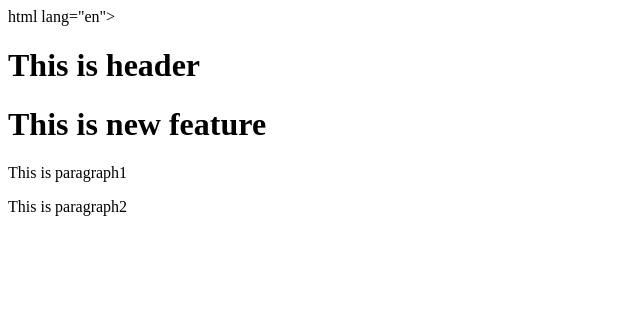
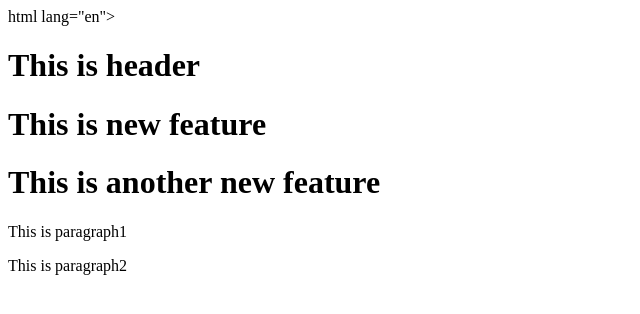
Before and after one commit to KhanShelby/sample_git2, a plain HTML site: page index.html in a window 1280 px wide. Shown: the whole page, without its empty margins (0-640 px from the left). Drawn offline with Linux system fonts and the light colour scheme.

Commit message:
another new feature added

```diff
--- a/index.html
+++ b/index.html
@@ -4,6 +4,7 @@ html lang="en">
 <body>
 <h1>This is header</h1>
 <h1>This is new feature</h1>
+<h1>This is another new feature</h1>
 <p>This is paragraph1</p>
 <p>This is paragraph2</p>
 </body>
```
